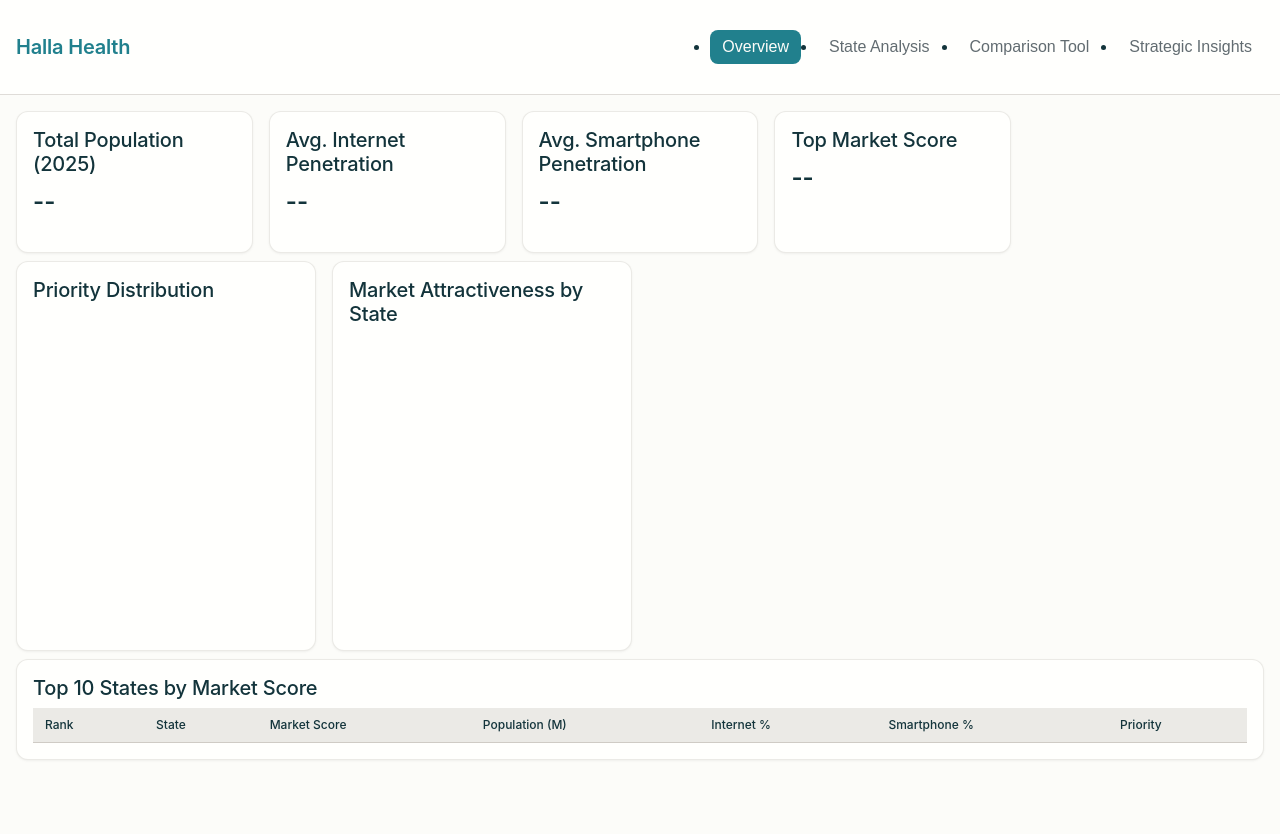
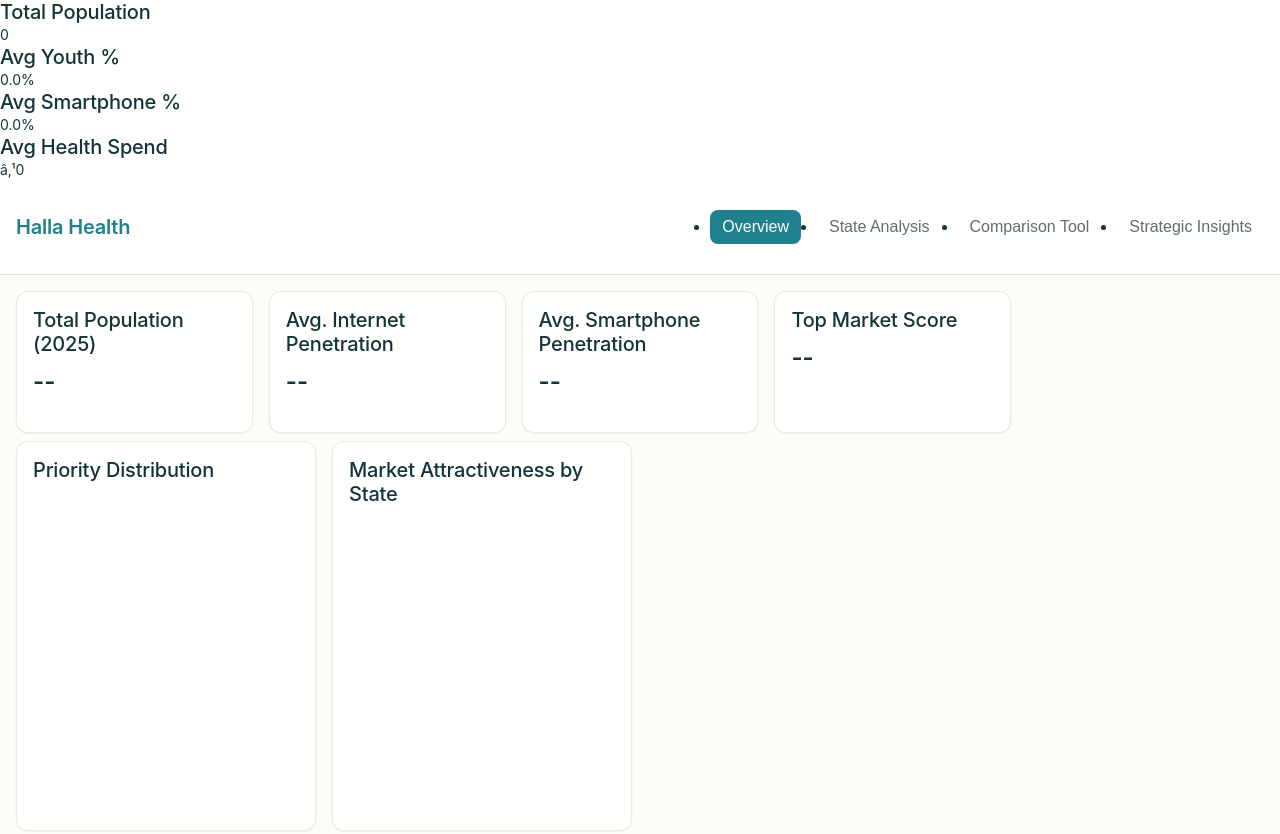
Before and after one commit to AniketClimate/HH_Nopef_Dashboard_New, a plain HTML site: page index.html in a window 1280 px wide. Shown: the top 834 px of the page. Before the commit the page ends 800 px from the top, so only its background shows below. Drawn offline with nearby package versions, Linux system fonts and the light colour scheme; a web font is replaced by a local one.

Commit message:
Update index.html

```diff
--- a/index.html
+++ b/index.html
@@ -11,7 +11,8 @@
 </head>
 <body>
   <header class="header">
-    <div class="container flex justify-between items-center py-16">
+    <div class="kpi-grid" id="kpiGrid"></div>
+<div class="container flex justify-between items-center py-16">
       <h1 class="logo">Halla Health</h1>
       <nav>
         <ul class="nav flex gap-16" role="tablist">
```
